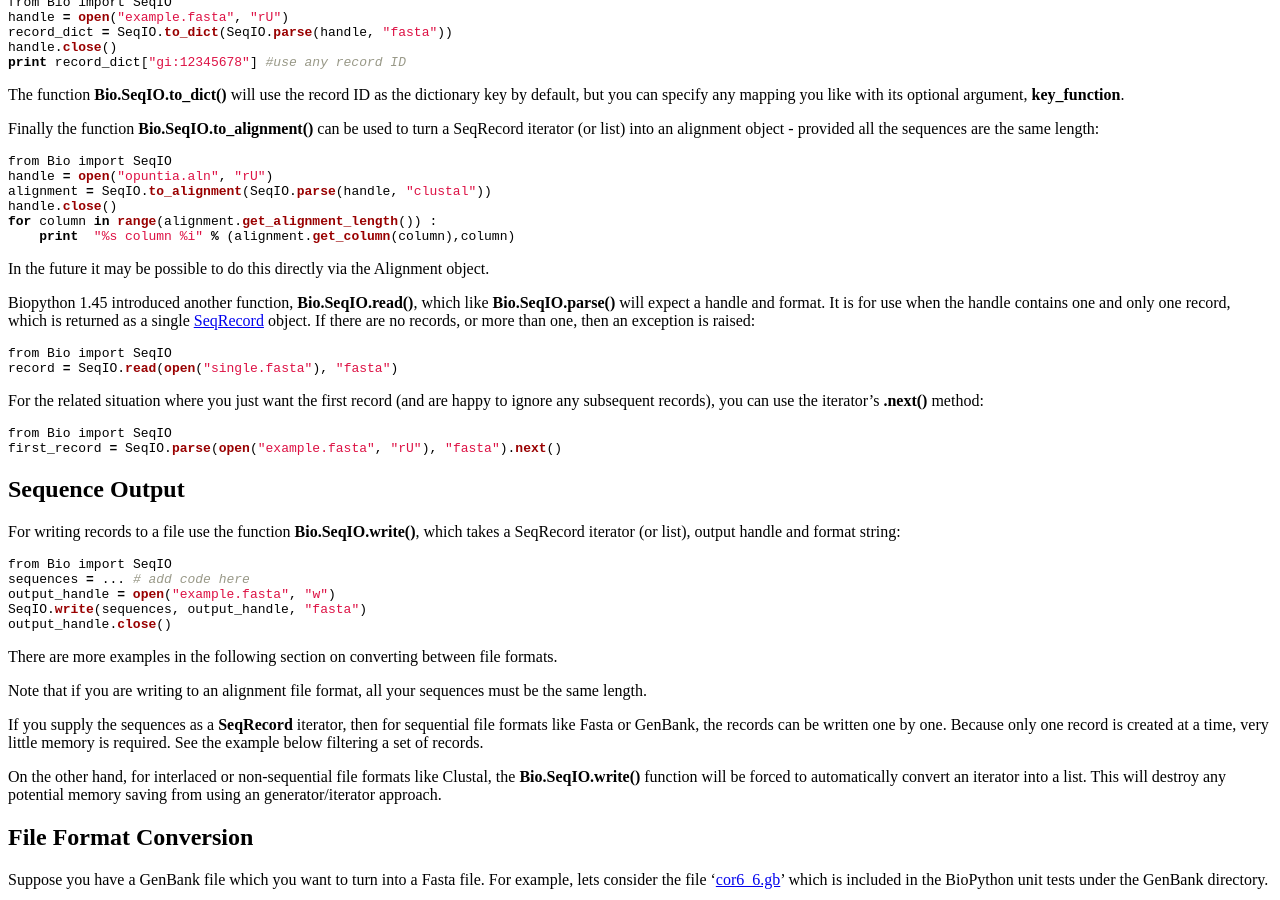
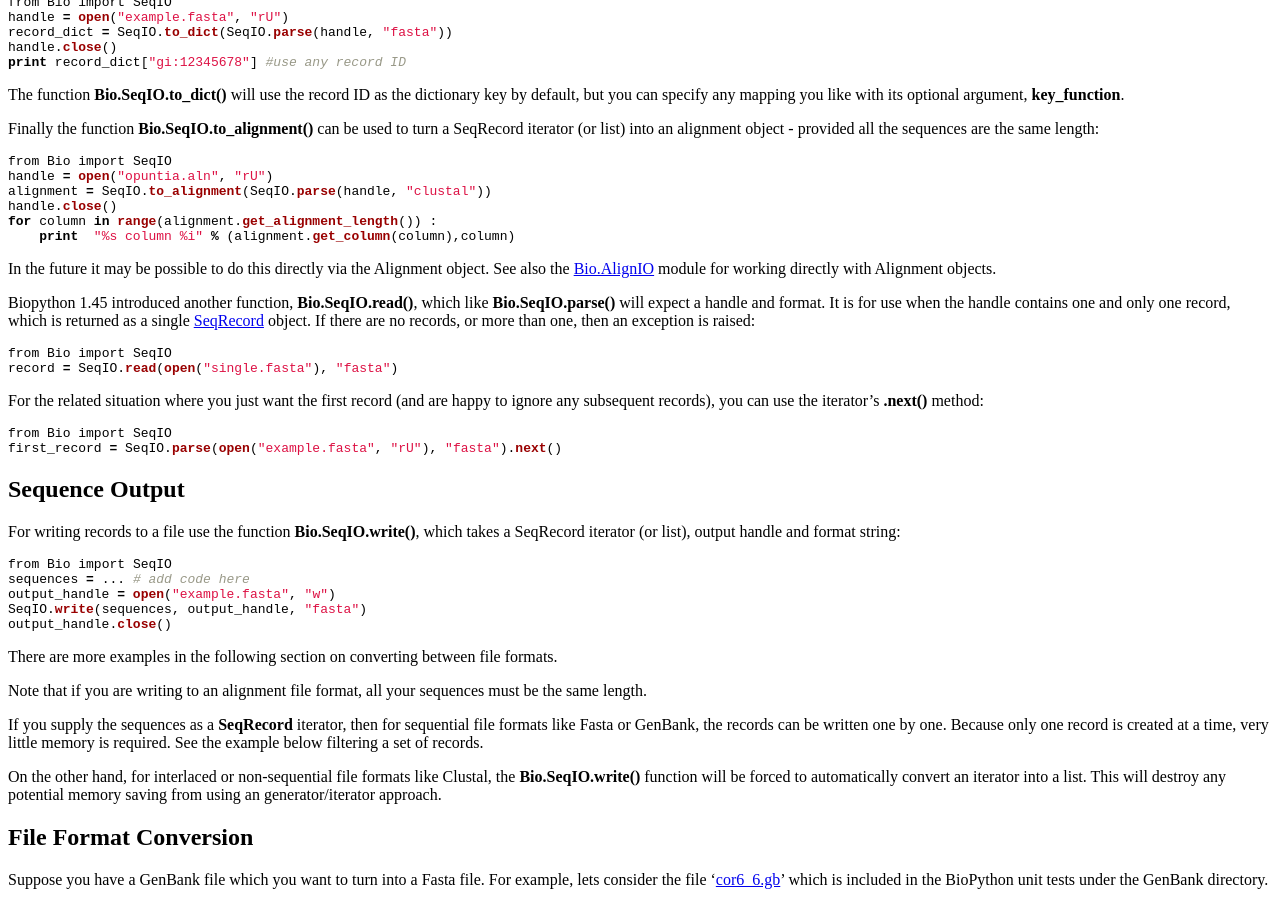
Before and after one commit to biopython/biopython.github.io, a Jekyll site: the page built from wiki/SeqIO.md, in a window 1280 px wide and 900 px high, scrolled down 1433 px. Built offline with Jekyll 4.4.1, drawn with Linux system fonts in a browser that asks for light colours; part of the change alters nothing that is shown.

Commit message:
Link to AlignIO where we introduce the to_alignment() function

````diff
--- a/wiki/SeqIO.md
+++ b/wiki/SeqIO.md
@@ -94,9 +94,9 @@ function **open**. The argument 'rU' means open for **r**eading using
 file uses Unix, Mac or DOS/Windows style newline characters.
 
 Note that you *must* specify the file format explicitly, unlike
-[BioPerl's SeqIO](http://www.bioperl.org/wiki/HOWTO:SeqIO) which can try
-to guess using the file name extension and/or the file contents. See
-*Explicit is better than implicit* ([The Zen of
+[BioPerl's SeqIO](bp:HOWTO:SeqIO "wikilink") which can try to guess
+using the file name extension and/or the file contents. See *Explicit is
+better than implicit* ([The Zen of
 Python](http://www.python.org/dev/peps/pep-0020/)).
 
 If you had a different type of file, for example a Clustalw alignment
@@ -157,7 +157,8 @@ for column in range(alignment.get_alignment_length()) :
 ```
 
 In the future it may be possible to do this directly via the Alignment
-object.
+object. See also the [Bio.AlignIO](AlignIO "wikilink") module for
+working directly with Alignment objects.
 
 Biopython 1.45 introduced another function, **Bio.SeqIO.read()**, which
 like **Bio.SeqIO.parse()** will expect a handle and format. It is for
````
Also changed, not shown: 1 other file.
